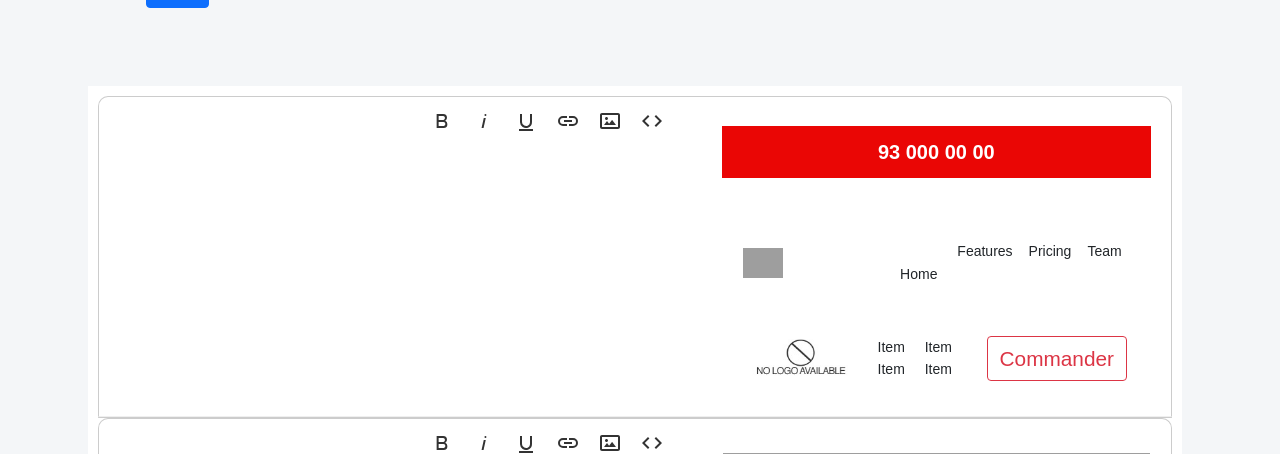
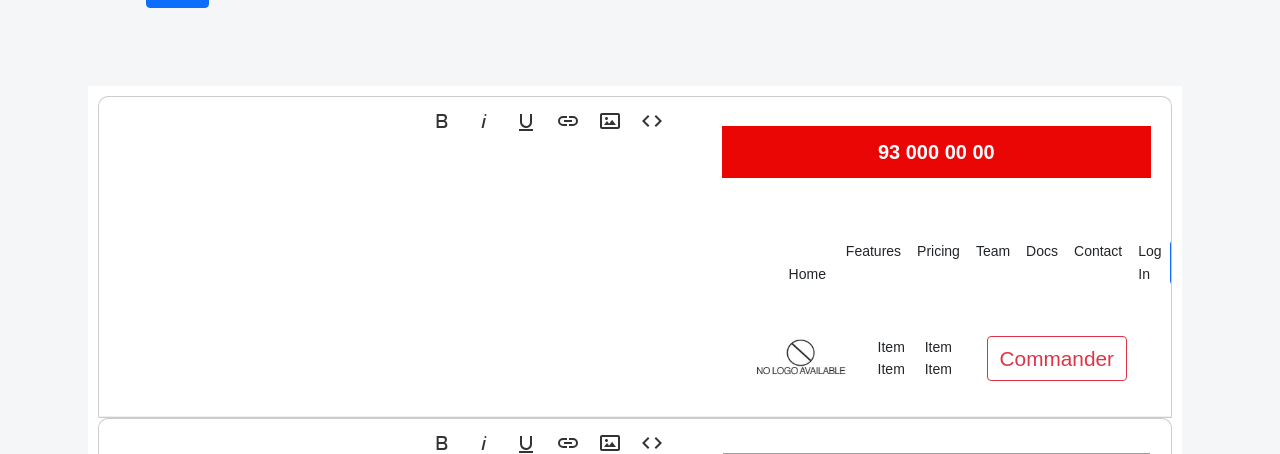
Before and after one commit to witocorp/alpesan-creator, a Yii app: template backend/views/landing/create.php in a window 1280 px wide. Shown: the part 5263-5717 px from the top of the page. Run offline with PHP 8.4 and a stand-in for Yii, Linux system fonts and the light colour scheme; the template is opened without the code that fills it, so the values that code supplies are empty; form fields are guessed from the names that the template uses; some libraries are stand-ins or nearby versions; grey boxes are pictures that could not be loaded.

Commit message:
new header

```diff
--- a/backend/views/landing/_form.php
+++ b/backend/views/landing/_form.php
@@ -192,19 +192,17 @@ $this->registerJsFile("@web/editor/js/script.js", ['depends' => 'yii\web\JqueryA
         </div>
         <header>
           <div class="container">
-            <nav class="navbar navbar-expand-md no-gutters">
-              <div class="col-2 text-left">
-                <a href="https://www.froala.com">
+            <nav class="navbar navbar-expand-lg">
+              <a class="navbar-brand" href="https://www.froala.com">
                 <img src="./imgs/logo.png" height="30" alt="image">
               </a>
-              </div>
 
-              <button class="navbar-toggler" type="button" data-toggle="collapse" data-target="#navbarNav4" aria-controls="navbarNav4" aria-expanded="false" aria-label="Toggle navigation">
+              <button class="navbar-toggler" type="button" data-toggle="collapse" data-target="#navbarNav5" aria-controls="navbarNav5" aria-expanded="false" aria-label="Toggle navigation">
                 <span class="navbar-toggler-icon"></span>
               </button>
 
-              <div class="collapse navbar-collapse justify-content-center col-md-8" id="navbarNav4">
-                <ul class="navbar-nav justify-content-center">
+              <div class="collapse navbar-collapse" id="navbarNav5">
+                <ul class="navbar-nav mr-auto">
                   <li class="nav-item active">
                     <a class="nav-link" href="https://www.froala.com">Home <span class="sr-only">(current)</span></a>
                   </li>
@@ -218,22 +216,21 @@ $this->registerJsFile("@web/editor/js/script.js", ['depends' => 'yii\web\JqueryA
                     <a class="nav-link" href="https://www.froala.com">Team</a>
                   </li>
                 </ul>
-              </div>
 
-              <ul class="navbar-nav col-2 justify-content-end d-none d-md-flex">
+                <ul class="navbar-nav justify-content-end ml-auto">
                   <li class="nav-item">
-                  <a class="nav-link" href="https://www.froala.com"><i class="fab fa-facebook"></i></a>
+                    <a class="nav-link" href="https://www.froala.com">Docs</a>
                   </li>
                   <li class="nav-item">
-                  <a class="nav-link" href="https://www.froala.com"><i class="fab fa-twitter"></i></a>
+                    <a class="nav-link" href="https://www.froala.com">Contact</a>
                   </li>
                   <li class="nav-item">
-                  <a class="nav-link" href="https://www.froala.com"><i class="fab fa-github"></i></a>
-                </li>
-                <li class="nav-item">
-                  <a class="nav-link" href="https://www.froala.com"><i class="fab fa-google"></i></a>
+                    <a class="nav-link" href="https://www.froala.com">Log In</a>
                   </li>
                 </ul>
+
+                <a class="btn btn-primary ml-md-3" href="https://www.froala.com">Button</a>
+              </div>
             </nav>
           </div>
         </header>
```
Lines whose indentation alone changed are shown as unchanged.
